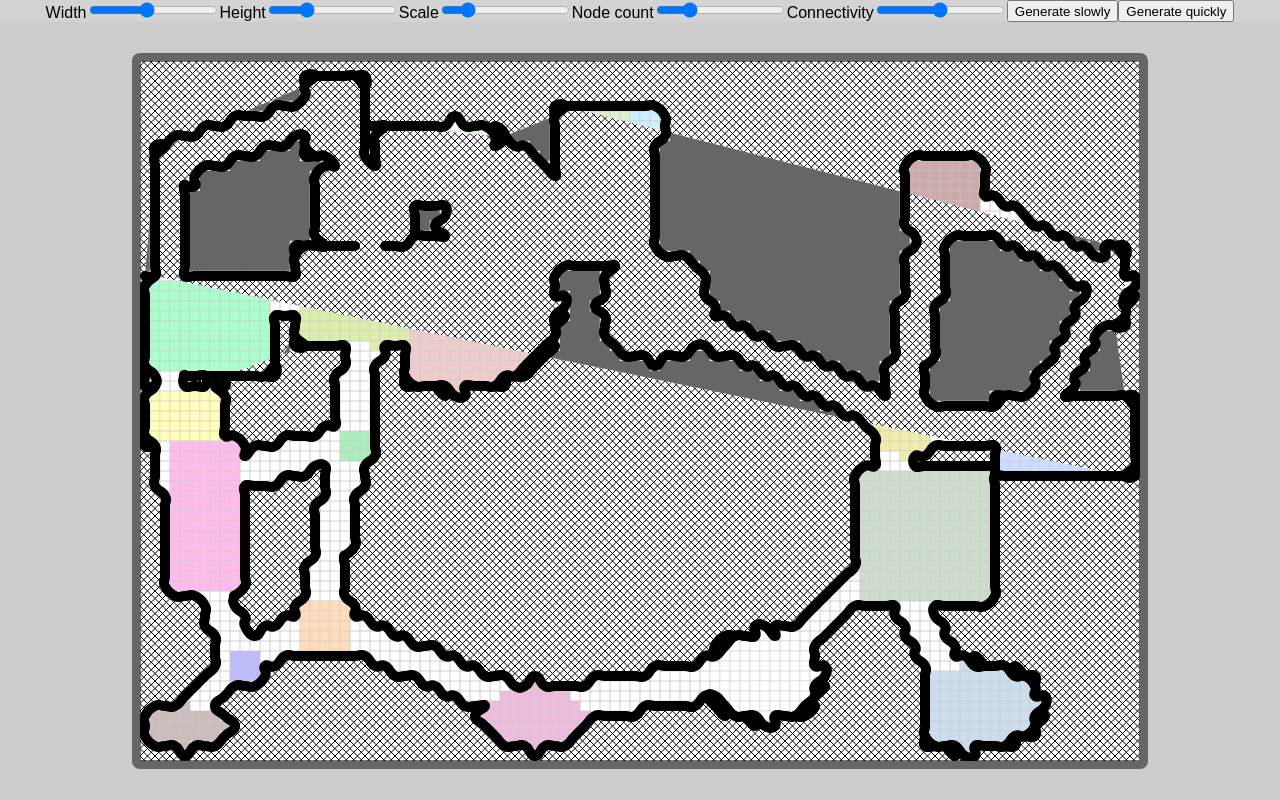
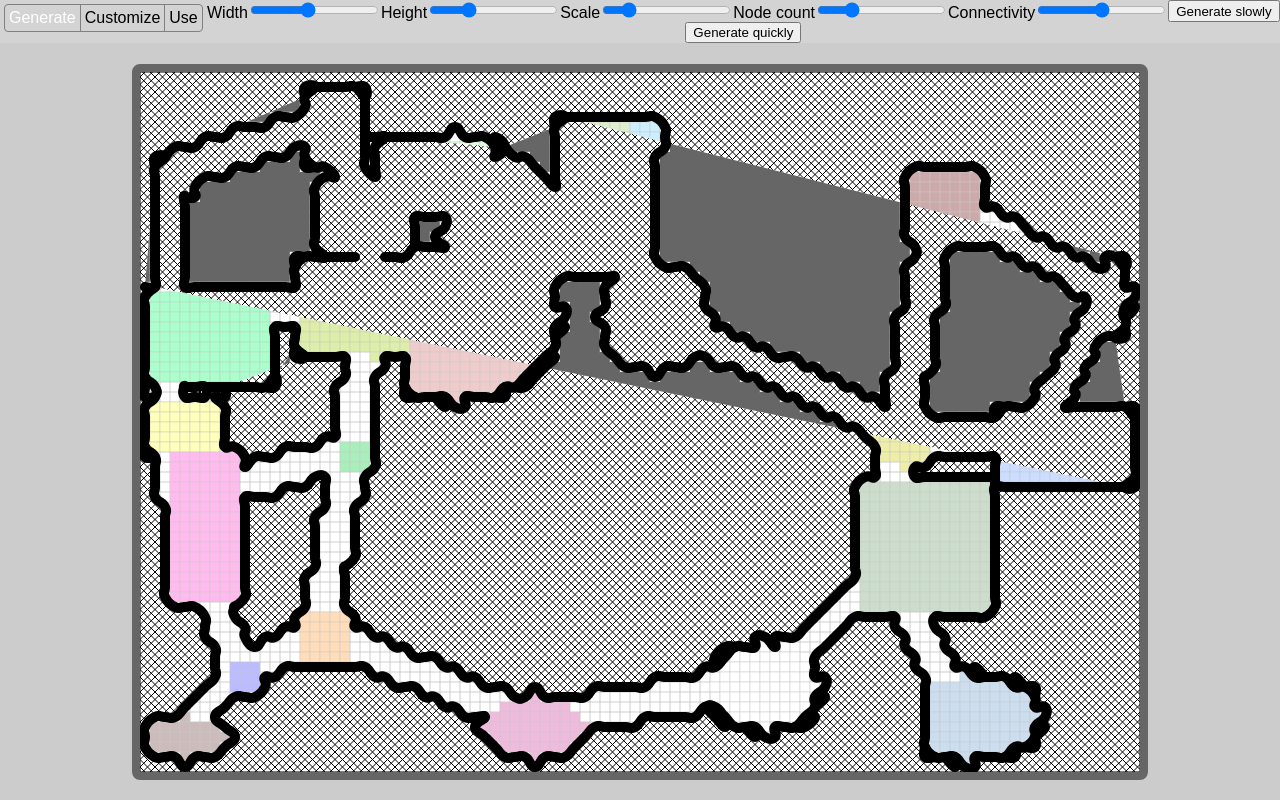
Before and after one commit to FTWinston/RandomDungeon, a React (Create React App) app: page / in a window 1280 px wide. Built offline with nearby package versions, Linux system fonts and the light colour scheme; the HTML template or start-up script is replaced by a standard one.

Commit message:
Split menu markup into separate component classes

```diff
--- a/src/App.css
+++ b/src/App.css
@@ -10,14 +10,6 @@
   bottom: 0;
   left: 0;
   right: 0;
-}
-
-.menu {
-	display: flex;
-	flex-wrap: wrap;
-	justify-content: center;
-	background-color: lightgray;
-	flex-shrink: 0;
 }
 
 .dungeonDisplay {
--- a/src/App.tsx
+++ b/src/App.tsx
@@ -1,4 +1,5 @@
 import * as React from 'react';
+import { Menu, NumericProperty } from './Menu';
 import { FixedCanvas } from './generic/Canvas';
 import { Dungeon, GenerationSteps } from './Dungeon';
 import './App.css';
@@ -33,76 +34,18 @@ class App extends React.Component<{}, State> {
     render() {
         return (
             <div className="App">
-                    <div className="menu">
-                        <label>Width
-                            <input
-                                type="range"
-                                min="20"
-                                max="200"
-                                value={this.state.cellsWide}
-                                onChange={e => this.setState({ cellsWide: parseInt(e.target.value, 10) })}
-                                disabled={this.state.animating}
-                            />
-                        </label>
+                <Menu
+                    disabled={this.state.animating}
+                    cellsWide={this.state.cellsWide}
+                    cellsHigh={this.state.cellsHigh}
+                    cellSize={this.state.cellSize}
+                    nodeCount={this.state.nodeCount}
+                    connectivity={this.state.connectivity}
+                    setNumber={(p, v) => this.setParameter(p, v)}
 
-                        <label>Height
-                            <input
-                                type="range"
-                                min="20"
-                                max="200"
-                                value={this.state.cellsHigh}
-                                onChange={e => this.setState({ cellsHigh: parseInt(e.target.value, 10) })}
-                                disabled={this.state.animating}
-                            />
-                        </label>
-
-                        <label>Scale
-                            <input
-                                type="range"
-                                min="2"
-                                max="50"
-                                value={this.state.cellSize}
-                                onChange={e => this.setState({ cellSize: parseInt(e.target.value, 10) })}
-                                disabled={this.state.animating}
-                            />
-                        </label>
-
-                        <label>Node count
-                            <input
-                                type="range"
-                                min="2"
-                                max="100"
-                                value={this.state.nodeCount}
-                                onChange={e => this.setState({ nodeCount: parseInt(e.target.value, 10) })}
-                                disabled={this.state.animating}
-                            />
-                        </label>
-
-                        <label>Connectivity
-                            <input
-                                type="range"
-                                min="0"
-                                max="100"
-                                value={this.state.connectivity}
-                                onChange={e => this.setState({ connectivity: parseInt(e.target.value, 10) })}
-                                disabled={this.state.animating}
-                            />
-                        </label>
-
-                        <input
-                            type="button"
-                            onClick={() => this.createDungeon(true)}
-                            value="Generate slowly"
-                            disabled={this.state.animating}
-                        />
-                        <input
-                            type="button"
-                            onClick={() => this.createDungeon(false)}
-                            value="Generate quickly"
-                            disabled={this.state.animating}
-                        />
-                    </div>
-
+                    seed={this.state.dungeon === undefined ? undefined : this.state.dungeon.seed}
+                    generate={(a) => this.createDungeon(a)}
+                />
                 <FixedCanvas
                     className="dungeonDisplay"
                     width={this.state.cellSize * this.state.cellsWide}
@@ -154,6 +97,36 @@ class App extends React.Component<{}, State> {
         }
     }
 
+    private setParameter(property: NumericProperty, value: number) {
+        switch (property) {
+            case NumericProperty.CellsWide:
+                this.setState({
+                    cellsWide: value,
+                });
+                break;
+            case NumericProperty.CellsHigh:
+                this.setState({
+                    cellsHigh: value,
+                });
+                break;
+            case NumericProperty.CellSize:
+                this.setState({
+                    cellSize: value,
+                });
+                break;
+            case NumericProperty.NodeCount:
+                this.setState({
+                    nodeCount: value,
+                });
+                break;
+            case NumericProperty.Connectivity:
+                this.setState({
+                    connectivity: value,
+                });
+                break;
+        }
+    }
+
     private async createDungeon(animate: boolean) {
         let dungeon = new Dungeon(animate, this.canvas.ctx, this.state.nodeCount,
                                   this.state.cellsWide, this.state.cellsHigh, this.state.cellSize,
--- /dev/null
+++ b/src/GenerateMenu.tsx
@@ -0,0 +1,104 @@
+import * as React from 'react';
+import { NumericProperty } from './Menu';
+
+interface Props {
+    disabled: boolean;
+
+    cellsWide: number;
+    cellsHigh: number;
+    cellSize: number;
+    nodeCount: number;
+    connectivity: number;
+    seed?: number;
+
+    setNumber: (property: NumericProperty, value: number) => void;
+    generate: (animate: boolean) => void;
+}
+
+interface State {
+
+}
+
+export class GenerateMenu extends React.Component<Props, State> {
+    constructor(props: Props) {
+        super(props);
+
+        this.state = {
+
+        };
+    }
+
+    render() {
+        return (
+            <div className="menu__subMenu">
+                <label>Width
+                    <input
+                        type="range"
+                        min="20"
+                        max="200"
+                        value={this.props.cellsWide}
+                        onChange={e => this.props.setNumber(NumericProperty.CellsWide, parseInt(e.target.value, 10))}
+                        disabled={this.props.disabled}
+                    />
+                </label>
+
+                <label>Height
+                    <input
+                        type="range"
+                        min="20"
+                        max="200"
+                        value={this.props.cellsHigh}
+                        onChange={e => this.props.setNumber(NumericProperty.CellsHigh, parseInt(e.target.value, 10))}
+                        disabled={this.props.disabled}
+                    />
+                </label>
+
+                <label>Scale
+                    <input
+                        type="range"
+                        min="2"
+                        max="50"
+                        value={this.props.cellSize}
+                        onChange={e => this.props.setNumber(NumericProperty.CellSize, parseInt(e.target.value, 10))}
+                        disabled={this.props.disabled}
+                    />
+                </label>
+
+                <label>Node count
+                    <input
+                        type="range"
+                        min="2"
+                        max="100"
+                        value={this.props.nodeCount}
+                        onChange={e => this.props.setNumber(NumericProperty.NodeCount, parseInt(e.target.value, 10))}
+                        disabled={this.props.disabled}
+                    />
+                </label>
+
+                <label>Connectivity
+                    <input
+                        type="range"
+                        min="0"
+                        max="100"
+                        value={this.props.connectivity}
+                        onChange={e => this.props.setNumber(NumericProperty.Connectivity, parseInt(e.target.value, 10))}
+                        disabled={this.props.disabled}
+                    />
+                </label>
+
+                <input
+                    type="button"
+                    onClick={() => this.props.generate(true)}
+                    value="Generate slowly"
+                    disabled={this.props.disabled}
+                />
+                <input
+                    type="button"
+                    onClick={() => this.props.generate(false)}
+                    value="Generate quickly"
+                    disabled={this.props.disabled}
+                />
+            </div>
+        );
+    }
+}
--- /dev/null
+++ b/src/Menu.css
@@ -0,0 +1,55 @@
+.menu {
+	background-color: lightgray;
+    flex-shrink: 0;
+    display: flex;
+    justify-content: flex-start;
+}
+
+.menu__subMenu {
+    flex-grow: 1;
+	display: flex;
+	flex-wrap: wrap;
+    justify-content: center;
+}
+
+.menu__choice {
+    display: flex;
+    align-self: flex-start;
+    align-items: stretch;
+    list-style: none;
+    margin: 0.25em;
+    padding: 0;
+    border: solid grey 1px;
+    border-radius: 0.25em;
+}
+
+.menu__selector {
+    cursor: pointer;
+    margin: 0;
+    padding: 0.25em;
+}
+
+.menu__selector:not(:first-child) {
+    border-left: solid grey 1px;
+}
+
+.menu__selector--active {
+    color: white;
+}
+
+@media (max-width:500px) {
+    .menu {
+        flex-direction: column;
+    }
+}
+
+@media (min-width:501px) and (max-width:900px) {
+    .menu__choice {
+        flex-direction: column;
+    }
+
+    .menu__selector:not(:first-child) {
+        border-left: none;
+        border-top: solid grey 1px;
+    }
+}
--- /dev/null
+++ b/src/Menu.tsx
@@ -0,0 +1,89 @@
+import * as React from 'react';
+import './Menu.css';
+import { GenerateMenu } from './GenerateMenu';
+
+export const enum NumericProperty {
+    CellsWide,
+    CellsHigh,
+    CellSize,
+    NodeCount,
+    Connectivity,
+}
+
+interface Props {
+    disabled: boolean;
+
+    cellsWide: number;
+    cellsHigh: number;
+    cellSize: number;
+    nodeCount: number;
+    connectivity: number;
+    seed?: number;
+
+    setNumber: (property: NumericProperty, value: number) => void;
+    generate: (animate: boolean) => void;
+}
+
+const enum SubMenu {
+    Generate,
+    Customize,
+    Use,
+}
+
+interface State {
+    show: SubMenu;
+}
+
+export class Menu extends React.Component<Props, State> {
+    constructor(props: Props) {
+        super(props);
+
+        this.state = {
+            show: SubMenu.Generate,
+        };
+    }
+
+    render() {
+        let currentMenu: JSX.Element | undefined;
+
+        switch (this.state.show) {
+            case SubMenu.Generate:
+                currentMenu = <GenerateMenu
+                    disabled={this.props.disabled}
+                    cellsWide={this.props.cellsWide}
+                    cellsHigh={this.props.cellsHigh}
+                    cellSize={this.props.cellSize}
+                    nodeCount={this.props.nodeCount}
+                    connectivity={this.props.connectivity}
+                    setNumber={this.props.setNumber}
+                    seed={this.props.seed}
+                    generate={this.props.generate}
+                />;
+                break;
+            case SubMenu.Customize:
+                break;
+            case SubMenu.Use:
+                break;
+        }
+
+        return (
+            <div className="menu">
+                <ul className="menu__choice">
+                    {this.renderMenuSelector(SubMenu.Generate, 'Generate')}
+                    {this.renderMenuSelector(SubMenu.Customize, 'Customize')}
+                    {this.renderMenuSelector(SubMenu.Use, 'Use')}
+                </ul>
+                {currentMenu}
+            </div>
+        );
+    }
+
+    private renderMenuSelector(menu: SubMenu, label: string) {
+        let classes = 'menu__selector';
+        if (menu === this.state.show) {
+            classes += ' menu__selector--active';
+        }
+
+        return <li className={classes} onClick={() => this.setState({ show: menu})}>{label}</li>;
+    }
+}
```
